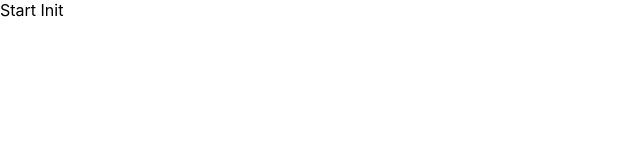
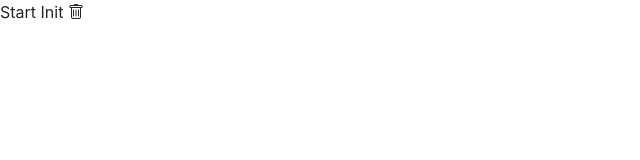
Before and after one commit to ArtemVGitHub/premium-auto-app, a React (Create React App) app: page / in a window 1280 px wide. Shown: the top 160 px of the page, without its empty margins (0-640 px from the left). Built offline with nearby package versions, Linux system fonts and the light colour scheme.

Commit message:
Setup project, environment, add React Router, Bootstrap Grid, Reboot and Icons

```diff
--- a/src/App.js
+++ b/src/App.js
@@ -1,5 +1,9 @@
 function App() {
-    return <div className="App">Start Init</div>;
+    return (
+        <div className="App">
+            Start Init <i class="bi bi-trash"></i>
+        </div>
+    )
 }
 
-export default App;
+export default App
--- a/src/index.css
+++ /dev/null
@@ -1,13 +0,0 @@
-body {
-  margin: 0;
-  font-family: -apple-system, BlinkMacSystemFont, 'Segoe UI', 'Roboto', 'Oxygen',
-    'Ubuntu', 'Cantarell', 'Fira Sans', 'Droid Sans', 'Helvetica Neue',
-    sans-serif;
-  -webkit-font-smoothing: antialiased;
-  -moz-osx-font-smoothing: grayscale;
-}
-
-code {
-  font-family: source-code-pro, Menlo, Monaco, Consolas, 'Courier New',
-    monospace;
-}
--- a/src/index.js
+++ b/src/index.js
@@ -1,11 +1,14 @@
-import React from "react";
-import ReactDOM from "react-dom/client";
-import "./index.css";
-import App from "./App";
+import React from 'react'
+import ReactDOM from 'react-dom/client'
+import './index.scss'
+import App from './App'
+import { BrowserRouter } from 'react-router-dom'
 
-const root = ReactDOM.createRoot(document.getElementById("root"));
+const root = ReactDOM.createRoot(document.getElementById('root'))
 root.render(
     <React.StrictMode>
-        <App />
+        <BrowserRouter>
+            <App />
+        </BrowserRouter>
     </React.StrictMode>
-);
+)
--- /dev/null
+++ b/src/index.scss
@@ -0,0 +1,16 @@
+@import url('https://fonts.googleapis.com/css2?family=Ubuntu:wght@300;400;700&display=swap');
+@import '~bootstrap/scss/bootstrap-grid';
+@import '~bootstrap/scss/bootstrap-reboot';
+@import '~bootstrap-icons/font/bootstrap-icons';
+
+body {
+    margin: 0;
+    font-family: -apple-system, BlinkMacSystemFont, 'Ubuntu', 'Segoe UI', 'Roboto', 'Oxygen', 'Cantarell', 'Fira Sans', 'Droid Sans', 'Helvetica Neue',
+        sans-serif;
+    -webkit-font-smoothing: antialiased;
+    -moz-osx-font-smoothing: grayscale;
+}
+
+code {
+    font-family: source-code-pro, Menlo, Monaco, Consolas, 'Courier New', monospace;
+}
```
Also changed, not shown: package.json (+11 -0 lines), 1 other file (tests, documents, lock files or other folders).
